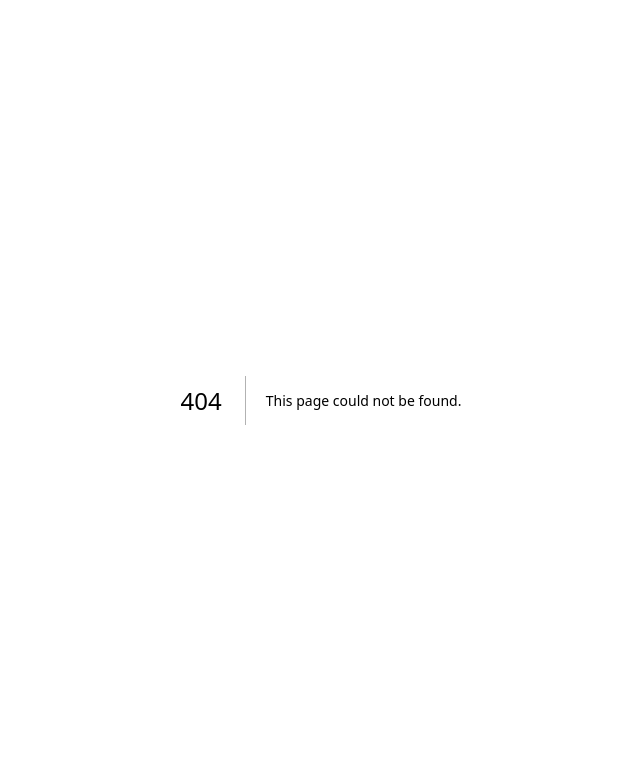
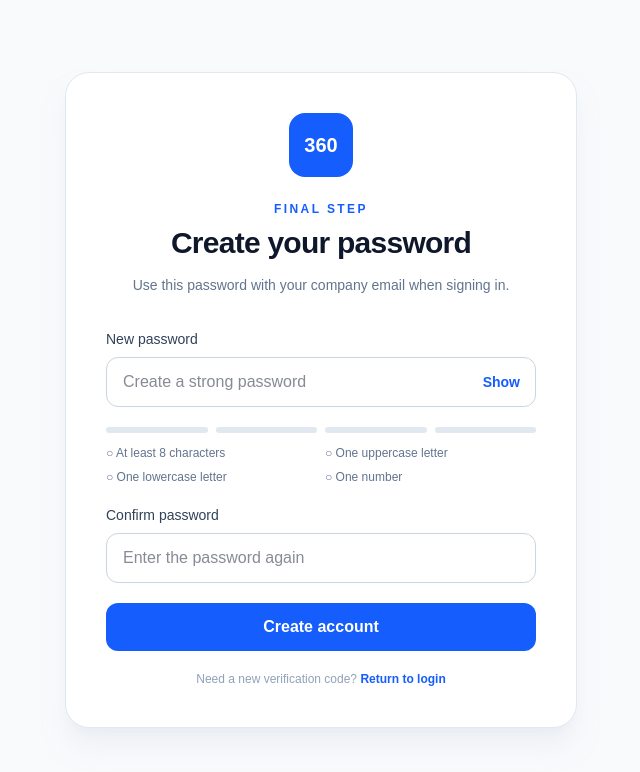
Before and after one commit to Satheesan-R/360-performance-platform-frontend, a Next.js app: page /create-password in a window 1280 px wide. Before the commit this address had no page. Shown: the top 772 px of the page, without its empty margins (319-959 px from the left). Built offline with nearby package versions, Linux system fonts and the light colour scheme; no server answers.

Commit message:
feat: add password creation and account success flow

```diff
--- /dev/null
+++ b/app/account-success/page.tsx
@@ -0,0 +1,20 @@
+import Link from "next/link";
+
+export default function AccountSuccessPage() {
+  return (
+    <main className="flex min-h-screen items-center justify-center bg-slate-50 px-5 py-12">
+      <div className="w-full max-w-md rounded-3xl border border-slate-200 bg-white p-8 text-center shadow-xl shadow-slate-200/50 sm:p-10">
+        <div className="mx-auto flex h-20 w-20 items-center justify-center rounded-full bg-emerald-100 text-3xl font-bold text-emerald-600">✓</div>
+        <p className="mt-7 text-xs font-bold uppercase tracking-[0.2em] text-emerald-600">Activation complete</p>
+        <h1 className="mt-3 text-3xl font-bold tracking-tight text-slate-900">Account created successfully</h1>
+        <p className="mt-4 text-sm leading-6 text-slate-500">
+          Your company account is active. You can now sign in using your company email and the password you created.
+        </p>
+        <Link href="/login" className="mt-8 flex w-full items-center justify-center rounded-xl bg-blue-600 px-5 py-3 font-semibold text-white transition hover:bg-blue-700">
+          Go to login
+        </Link>
+        <p className="mt-5 text-xs text-slate-400">Welcome to the 360 Performance Platform.</p>
+      </div>
+    </main>
+  );
+}
--- /dev/null
+++ b/app/create-password/page.tsx
@@ -0,0 +1,9 @@
+import CreatePasswordForm from "@/components/auth/create-password-form";
+
+export default function CreatePasswordPage() {
+  return (
+    <main className="flex min-h-screen items-center justify-center bg-slate-50 px-5 py-12">
+      <CreatePasswordForm />
+    </main>
+  );
+}
--- /dev/null
+++ b/components/auth/create-password-form.tsx
@@ -0,0 +1,122 @@
+"use client";
+
+import Link from "next/link";
+import { useRouter } from "next/navigation";
+import { useState, type FormEvent } from "react";
+import { authService } from "@/services/auth.service";
+import { getApiErrorMessage } from "@/lib/api";
+import { clearPasswordSetupToken, getPasswordSetupToken } from "@/lib/activation";
+
+const requirements = [
+  { label: "At least 8 characters", test: (value: string) => value.length >= 8 },
+  { label: "One uppercase letter", test: (value: string) => /[A-Z]/.test(value) },
+  { label: "One lowercase letter", test: (value: string) => /[a-z]/.test(value) },
+  { label: "One number", test: (value: string) => /\d/.test(value) },
+];
+
+export default function CreatePasswordForm() {
+  const router = useRouter();
+  const [password, setPassword] = useState("");
+  const [confirmPassword, setConfirmPassword] = useState("");
+  const [showPassword, setShowPassword] = useState(false);
+  const [error, setError] = useState("");
+  const [isSubmitting, setIsSubmitting] = useState(false);
+  const passedRequirements = requirements.filter((requirement) => requirement.test(password)).length;
+
+  async function handleSubmit(event: FormEvent<HTMLFormElement>) {
+    event.preventDefault();
+    setError("");
+
+    const setupToken = getPasswordSetupToken();
+    if (!setupToken) {
+      setError("Your password setup session is missing or expired. Start again from the activation email.");
+      return;
+    }
+    if (passedRequirements !== requirements.length) {
+      setError("Your password does not meet all requirements.");
+      return;
+    }
+    if (password !== confirmPassword) {
+      setError("Passwords do not match.");
+      return;
+    }
+
+    try {
+      setIsSubmitting(true);
+      await authService.createPassword({ setupToken, password });
+      clearPasswordSetupToken();
+      router.replace("/account-success");
+    } catch (requestError) {
+      setError(getApiErrorMessage(requestError));
+    } finally {
+      setIsSubmitting(false);
+    }
+  }
+
+  return (
+    <div className="w-full max-w-lg rounded-3xl border border-slate-200 bg-white p-7 shadow-xl shadow-slate-200/50 sm:p-10">
+      <div className="text-center">
+        <div className="mx-auto flex h-16 w-16 items-center justify-center rounded-2xl bg-blue-600 text-xl font-bold text-white">360</div>
+        <p className="mt-6 text-xs font-bold uppercase tracking-[0.2em] text-blue-600">Final step</p>
+        <h1 className="mt-2 text-3xl font-bold tracking-tight text-slate-900">Create your password</h1>
+        <p className="mt-3 text-sm leading-6 text-slate-500">Use this password with your company email when signing in.</p>
+      </div>
+
+      <form onSubmit={handleSubmit} className="mt-8 space-y-5" noValidate>
+        <div>
+          <label htmlFor="password" className="mb-2 block text-sm font-medium text-slate-700">New password</label>
+          <div className="relative">
+            <input
+              id="password"
+              type={showPassword ? "text" : "password"}
+              value={password}
+              onChange={(event) => setPassword(event.target.value)}
+              autoComplete="new-password"
+              className="w-full rounded-xl border border-slate-300 px-4 py-3 pr-20 text-slate-900 outline-none transition focus:border-blue-500 focus:ring-4 focus:ring-blue-100"
+              placeholder="Create a strong password"
+            />
+            <button type="button" onClick={() => setShowPassword((visible) => !visible)} className="absolute inset-y-0 right-0 px-4 text-sm font-semibold text-blue-600">
+              {showPassword ? "Hide" : "Show"}
+            </button>
+          </div>
+        </div>
+
+        <div>
+          <div className="mb-3 flex gap-2">
+            {requirements.map((_, index) => (
+              <span key={index} className={`h-1.5 flex-1 rounded-full ${index < passedRequirements ? "bg-blue-600" : "bg-slate-200"}`} />
+            ))}
+          </div>
+          <div className="grid gap-2 sm:grid-cols-2">
+            {requirements.map((requirement) => {
+              const passed = requirement.test(password);
+              return <p key={requirement.label} className={`text-xs ${passed ? "font-medium text-emerald-600" : "text-slate-500"}`}>{passed ? "✓" : "○"} {requirement.label}</p>;
+            })}
+          </div>
+        </div>
+
+        <div>
+          <label htmlFor="confirm-password" className="mb-2 block text-sm font-medium text-slate-700">Confirm password</label>
+          <input
+            id="confirm-password"
+            type={showPassword ? "text" : "password"}
+            value={confirmPassword}
+            onChange={(event) => setConfirmPassword(event.target.value)}
+            autoComplete="new-password"
+            className="w-full rounded-xl border border-slate-300 px-4 py-3 text-slate-900 outline-none transition focus:border-blue-500 focus:ring-4 focus:ring-blue-100"
+            placeholder="Enter the password again"
+          />
+          {confirmPassword && password !== confirmPassword && <p className="mt-1.5 text-xs font-medium text-red-600">Passwords do not match</p>}
+        </div>
+
+        {error && <p role="alert" className="rounded-xl border border-red-200 bg-red-50 px-4 py-3 text-sm text-red-700">{error}</p>}
+
+        <button type="submit" disabled={isSubmitting} className="flex w-full items-center justify-center rounded-xl bg-blue-600 px-5 py-3 font-semibold text-white transition hover:bg-blue-700 disabled:cursor-not-allowed disabled:opacity-60">
+          {isSubmitting ? "Creating account..." : "Create account"}
+        </button>
+      </form>
+
+      <p className="mt-5 text-center text-xs text-slate-400">Need a new verification code? <Link href="/login" className="font-semibold text-blue-600">Return to login</Link></p>
+    </div>
+  );
+}
```
